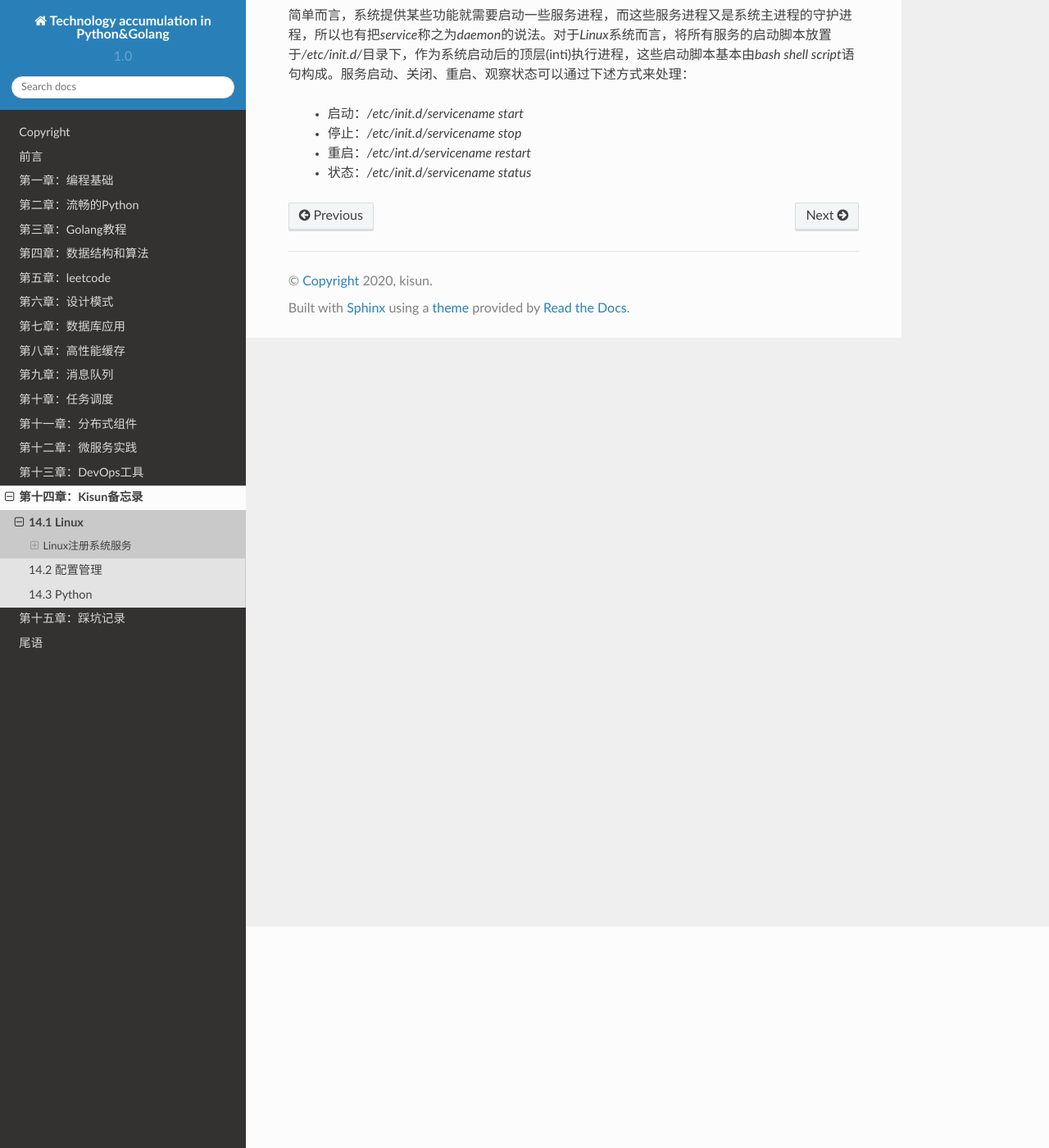
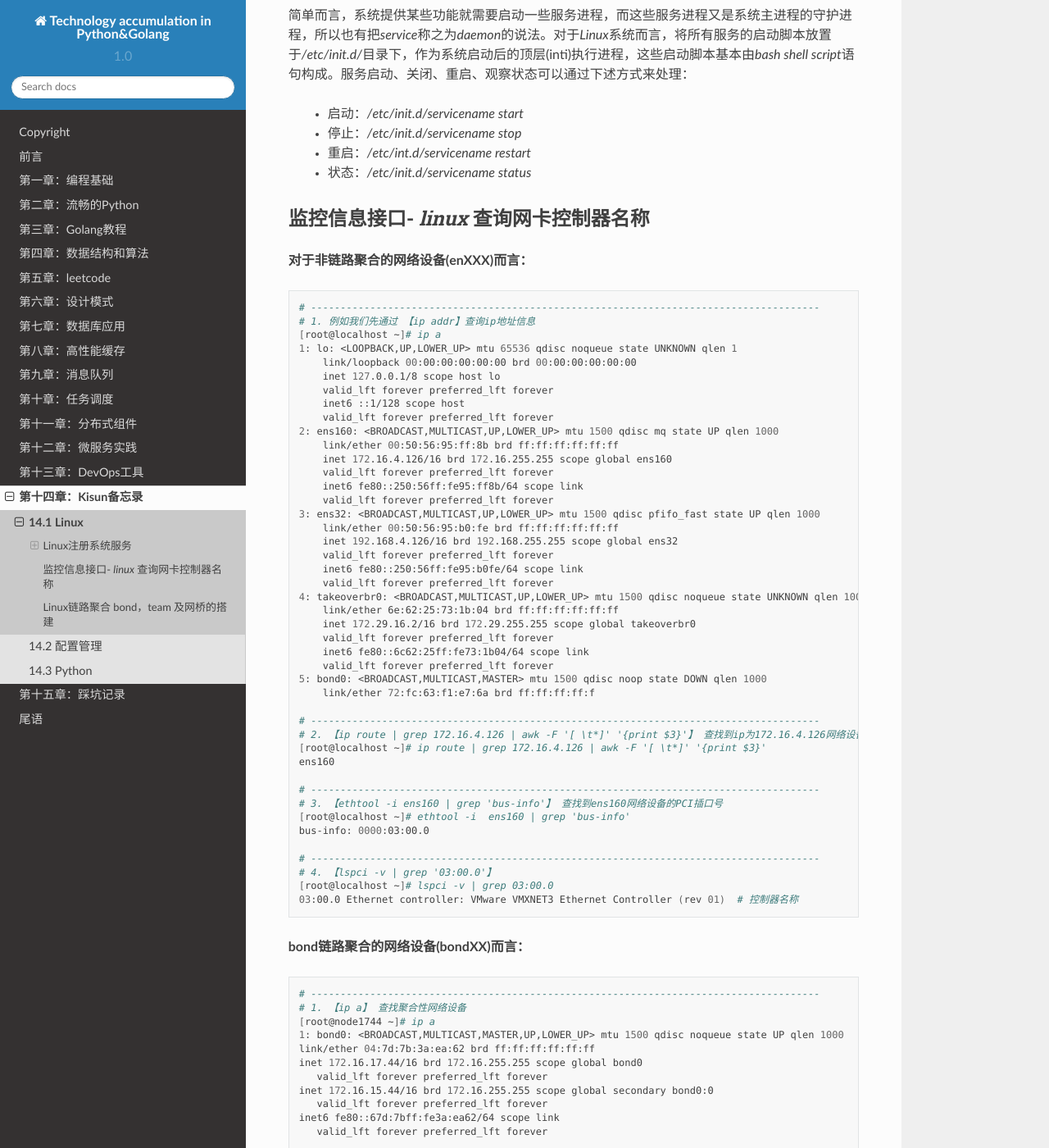
Before and after one commit to kisun-bit/Python-Golang-technology-accumulation, a Sphinx documentation site: the page built from source/c14/p01_linux.rst, in a window 1280 px wide and 1400 px high, scrolled down 270 px. Shown: the whole window at 82% size. Built offline with Sphinx 7.4.7 and the Read the Docs theme 2.0.0, drawn with Linux system fonts in a browser that asks for light colours; some of the changed text lies outside the part shown.

Commit message:
监控信息-网卡控制器信息

```diff
--- a/source/c14/p01_linux.rst
+++ b/source/c14/p01_linux.rst
@@ -1,4 +1,3 @@
-
 14.1 Linux
 =======================
 
@@ -18,3 +17,90 @@ Linux注册系统服务
  * 停止：\ */etc/init.d/servicename stop*\
  * 重启：\ */etc/int.d/servicename restart*\
  * 状态：\ */etc/init.d/servicename status*\
+
+
+
+监控信息接口- *linux* 查询网卡控制器名称
+>>>>>>>>>>>>>>>>>>>>>>>>>>>>>>>>>>>>>>>>
+
+**对于非链路聚合的网络设备(enXXX)而言：**
+
+.. code-block:: bash
+
+    # --------------------------------------------------------------------------------------
+    # 1. 例如我们先通过 【ip addr】查询ip地址信息
+    [root@localhost ~]# ip a
+    1: lo: <LOOPBACK,UP,LOWER_UP> mtu 65536 qdisc noqueue state UNKNOWN qlen 1
+        link/loopback 00:00:00:00:00:00 brd 00:00:00:00:00:00
+        inet 127.0.0.1/8 scope host lo
+        valid_lft forever preferred_lft forever
+        inet6 ::1/128 scope host
+        valid_lft forever preferred_lft forever
+    2: ens160: <BROADCAST,MULTICAST,UP,LOWER_UP> mtu 1500 qdisc mq state UP qlen 1000
+        link/ether 00:50:56:95:ff:8b brd ff:ff:ff:ff:ff:ff
+        inet 172.16.4.126/16 brd 172.16.255.255 scope global ens160
+        valid_lft forever preferred_lft forever
+        inet6 fe80::250:56ff:fe95:ff8b/64 scope link
+        valid_lft forever preferred_lft forever
+    3: ens32: <BROADCAST,MULTICAST,UP,LOWER_UP> mtu 1500 qdisc pfifo_fast state UP qlen 1000
+        link/ether 00:50:56:95:b0:fe brd ff:ff:ff:ff:ff:ff
+        inet 192.168.4.126/16 brd 192.168.255.255 scope global ens32
+        valid_lft forever preferred_lft forever
+        inet6 fe80::250:56ff:fe95:b0fe/64 scope link
+        valid_lft forever preferred_lft forever
+    4: takeoverbr0: <BROADCAST,MULTICAST,UP,LOWER_UP> mtu 1500 qdisc noqueue state UNKNOWN qlen 1000
+        link/ether 6e:62:25:73:1b:04 brd ff:ff:ff:ff:ff:ff
+        inet 172.29.16.2/16 brd 172.29.255.255 scope global takeoverbr0
+        valid_lft forever preferred_lft forever
+        inet6 fe80::6c62:25ff:fe73:1b04/64 scope link
+        valid_lft forever preferred_lft forever
+    5: bond0: <BROADCAST,MULTICAST,MASTER> mtu 1500 qdisc noop state DOWN qlen 1000
+        link/ether 72:fc:63:f1:e7:6a brd ff:ff:ff:ff:f
+
+    # --------------------------------------------------------------------------------------
+    # 2. 【ip route | grep 172.16.4.126 | awk -F '[ \t*]' '{print $3}'】 查找到ip为172.16.4.126网络设备名
+    [root@localhost ~]# ip route | grep 172.16.4.126 | awk -F '[ \t*]' '{print $3}'
+    ens160
+
+    # --------------------------------------------------------------------------------------
+    # 3. 【ethtool -i ens160 | grep 'bus-info'】 查找到ens160网络设备的PCI插口号
+    [root@localhost ~]# ethtool -i  ens160 | grep 'bus-info'
+    bus-info: 0000:03:00.0
+
+    # --------------------------------------------------------------------------------------
+    # 4. 【lspci -v | grep '03:00.0'】
+    [root@localhost ~]# lspci -v | grep 03:00.0
+    03:00.0 Ethernet controller: VMware VMXNET3 Ethernet Controller (rev 01)  # 控制器名称
+
+..
+
+
+**bond链路聚合的网络设备(bondXX)而言：**
+
+.. code-block:: bash
+
+    # --------------------------------------------------------------------------------------
+    # 1. 【ip a】 查找聚合性网络设备
+    [root@node1744 ~]# ip a
+    1: bond0: <BROADCAST,MULTICAST,MASTER,UP,LOWER_UP> mtu 1500 qdisc noqueue state UP qlen 1000
+    link/ether 04:7d:7b:3a:ea:62 brd ff:ff:ff:ff:ff:ff
+    inet 172.16.17.44/16 brd 172.16.255.255 scope global bond0
+       valid_lft forever preferred_lft forever
+    inet 172.16.15.44/16 brd 172.16.255.255 scope global secondary bond0:0
+       valid_lft forever preferred_lft forever
+    inet6 fe80::67d:7bff:fe3a:ea62/64 scope link
+       valid_lft forever preferred_lft forever
+
+    # --------------------------------------------------------------------------------------
+    # 2. 【cat /proc/net/bonding/bond0 | grep 'Slave Interface'】  以bond0为例
+    [root@node1744 ~]# cat /proc/net/bonding/bond0 | grep 'Slave Interface'
+    Slave Interface: enp6s0f0
+    Slave Interface: enp6s0f1
+
+    # 后续同上(非聚合性网络设备)
+
+..
+
+
+Linux链路聚合 bond，team 及网桥的搭建
+>>>>>>>>>>>>>>>>>>>>>>>>>>>>>>>>>>>>>>>>>>>>>>>>>>>>>>>>>
--- a/source/c14/p02_config.rst
+++ b/source/c14/p02_config.rst
@@ -16,4 +16,4 @@ PostgreSQL支持远程访问
  * 可访问的用户 `ip` 段
  * 在文件末尾加入：`host  all  all  0.0.0.0/0  md5`
 
-5. 重启 `postgreSQL`  数据库：`service postgresl restart`
+5. 重启 `postgreSQL`  数据库：`service postgresql restart`
--- a/source/chapters/c03_go_tutorial.rst
+++ b/source/chapters/c03_go_tutorial.rst
@@ -1,9 +1,5 @@
 第三章：Golang教程
 ========================
-
-相信多数科班读者在大学时期是以 *C/C++*、*Java* 等当今主流编程语言为主修，笔者也不限外。作为一个往客，深知语言选择的无力感，
-大把时间浪费在了知乎“谢邀”的毒鸡汤里，如今想想深感后悔。语言终究是解决某一领域性问题而诞生的，例如 *C* 在系统编程领域的无可替代性，
-*C++* 在性能上的无可比拟性，*Java* 在 *web* 工程领域的庞大且健全的生态，*PHP* 作为“最好”的语言就不展开说......
 
 在这里，我们从问题本身出发，不局限于 *Go* 语言，探讨服务器中常常遇到的问题，最后回到 *Go* 如何解决这些问题上。
 
```
